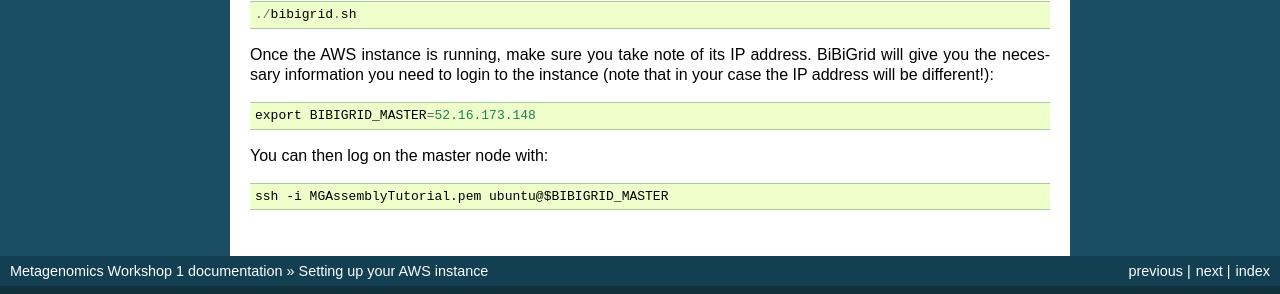
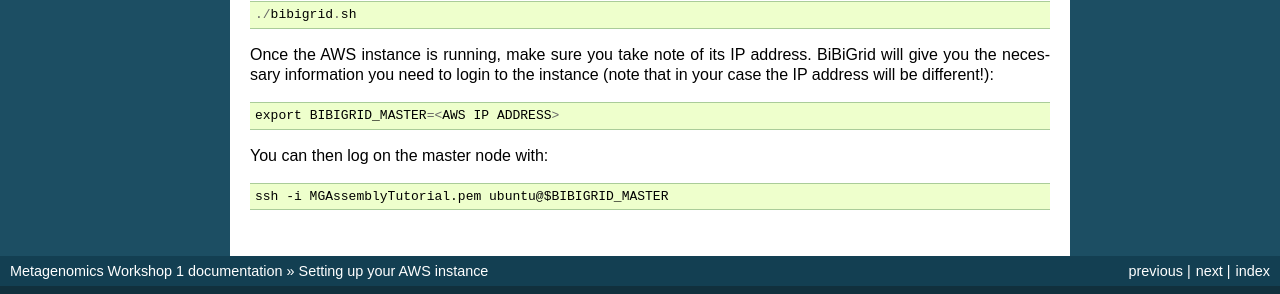
Before and after one commit to metagenomics/metagenomics-workshop, a Sphinx documentation site: the page built from docs/bibigrid.rst, in a window 1280 px wide. Shown: the part 461-755 px from the top of the page. Built offline with Sphinx 7.4.7, drawn with Linux system fonts in a browser that asks for light colours.

Commit message:
Update bibigrid.rst

```diff
--- a/docs/bibigrid.rst
+++ b/docs/bibigrid.rst
@@ -22,7 +22,7 @@ Now you can start an AWS Instance::
 
 Once the AWS instance is running, make sure you take note of its IP address. BiBiGrid will give you the necessary information you need to login to the instance (note that in your case the IP address will be different!)::
 
-  export BIBIGRID_MASTER=52.16.173.148
+  export BIBIGRID_MASTER=<AWS IP ADDRESS>
 
 You can then log on the master node with::
 
```
